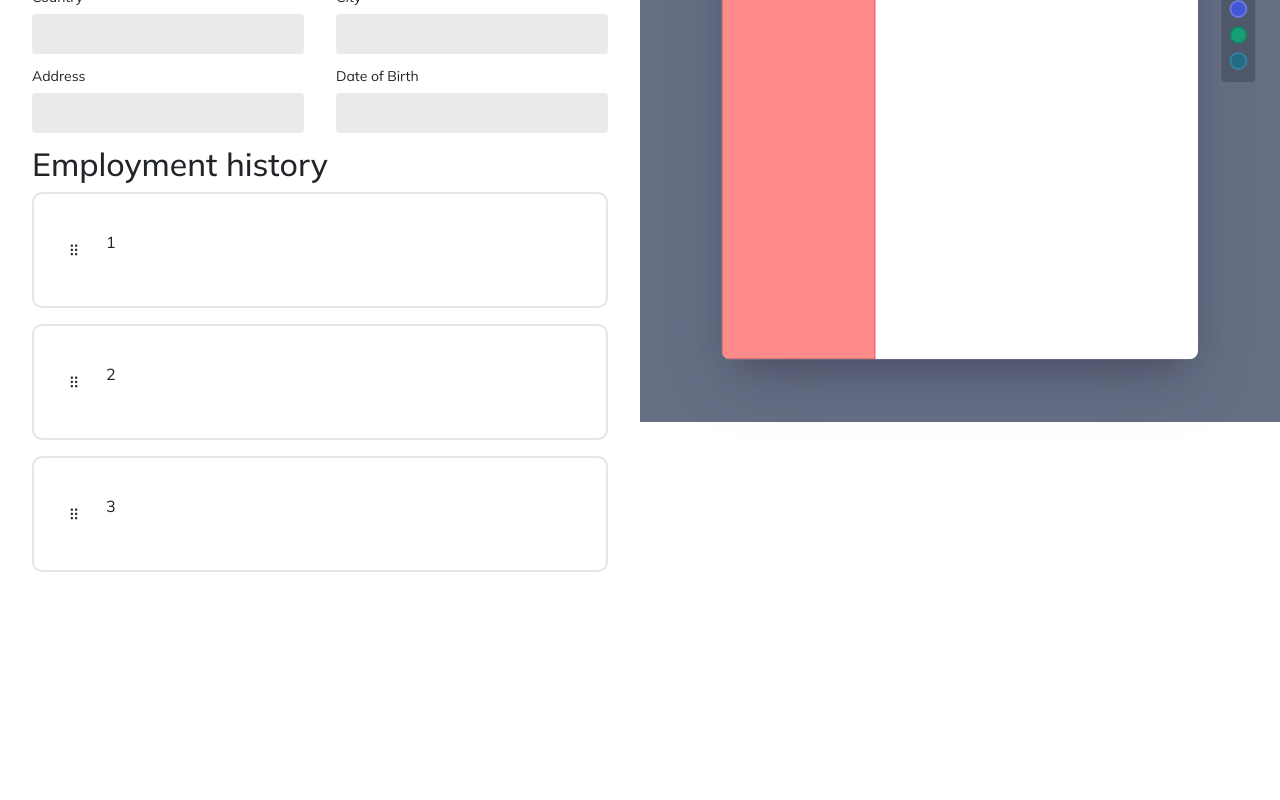
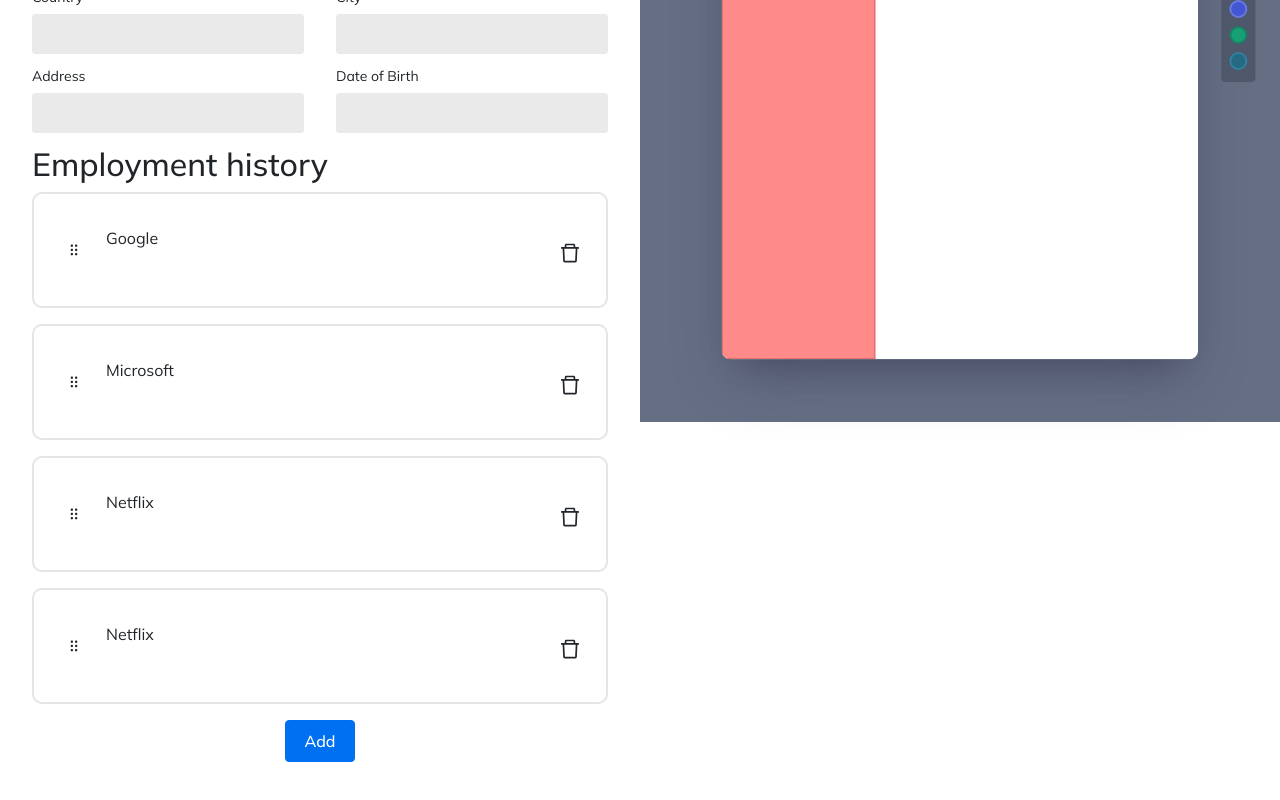
Before and after one commit to predragstojkovic03/cv-builder-workshop, a React (Create React App) app: page /resume-builder in a window 1280 px wide. Shown: the part 378-1178 px from the top of the page. Before the commit the page ends 1006 px from the top, so only its background shows below. Built offline with nearby package versions, Linux system fonts and the light colour scheme; the HTML template or start-up script is replaced by a standard one.

Commit message:
Stuck at injecting contentToDisplay property to state meant to be used in DnDList. WIP

```diff
--- a/package.json
+++ b/package.json
@@ -18,6 +18,7 @@
     "react-scripts": "5.0.1",
     "react-to-print": "^2.14.11",
     "react-use": "^17.4.0",
+    "uuid": "^9.0.0",
     "web-vitals": "^2.1.4"
   },
   "scripts": {
--- a/src/components/DragAndDropList/DragAndDropList.jsx
+++ b/src/components/DragAndDropList/DragAndDropList.jsx
@@ -1,4 +1,3 @@
-import React, { useState } from 'react';
 import { DndContext, closestCenter } from '@dnd-kit/core';
 import {
   arrayMove,
@@ -7,13 +6,7 @@
 } from '@dnd-kit/sortable';
 import SortableItem from '../SortableItem/SortableItem';
 
-const DragAndDropList = ({ employmentHistory, setEmploymentHistory }) => {
-  const [languages, setLanguages] = useState([
-    'JavaScript',
-    'Python',
-    'TypeScript',
-  ]);
-
+const DragAndDropList = ({ items, setItems }) => {
   const handleDragEnd = (event) => {
     //console.log('Drag end called');
     const { active, over } = event;
@@ -21,7 +14,7 @@
     // console.log('OVER:' + over.id);
 
     if (active.id !== over.id) {
-      setEmploymentHistory((items) => {
+      setItems((items) => {
         console.log(active);
         console.log(items);
         const activeIndex = items.findIndex((item) => item.id === active.id);
@@ -34,12 +27,9 @@
 
   return (
     <DndContext collisionDetection={closestCenter} onDragEnd={handleDragEnd}>
-      <SortableContext
-        items={employmentHistory}
-        strategy={verticalListSortingStrategy}
-      >
-        {employmentHistory.map((item) => (
-          <SortableItem key={item.id} id={item.id} />
+      <SortableContext items={items} strategy={verticalListSortingStrategy}>
+        {items.map((item) => (
+          <SortableItem key={item.id} id={item.id} text={item.companyName} />
         ))}
       </SortableContext>
     </DndContext>
--- a/src/components/EmploymentHistory/EmploymentHistory.jsx
+++ b/src/components/EmploymentHistory/EmploymentHistory.jsx
@@ -1,14 +1,29 @@
-import React from 'react';
+import { useEffect } from 'react';
 import DragAndDropList from '../DragAndDropList/DragAndDropList';
 
 const EmploymentHistory = ({ employmentHistory, setEmploymentHistory }) => {
+  const addItem = (e) => {
+    e.preventDefault();
+    const newItem = { companyName: 'Company name' };
+    setEmploymentHistory([...employmentHistory, newItem]);
+  };
+
   return (
     <div className='employmentHistoryWrapper'>
       <h2>Employment history</h2>
       <DragAndDropList
-        employmentHistory={employmentHistory}
-        setEmploymentHistory={setEmploymentHistory}
+        items={employmentHistory}
+        setItems={setEmploymentHistory}
       />
+      <div className='flex fullWidth justify-content-center'>
+        <button
+          className='btn btn-primary'
+          type='button'
+          onClick={(e) => addItem(e)}
+        >
+          Add
+        </button>
+      </div>
     </div>
   );
 };
--- a/src/components/ResumeEditor/ResumeEditor.jsx
+++ b/src/components/ResumeEditor/ResumeEditor.jsx
@@ -1,4 +1,3 @@
-import Card from 'react-bootstrap/Card';
 import { useNavigate } from 'react-router-dom';
 import Button from '../Button/Button';
 import EmploymentHistory from '../EmploymentHistory/EmploymentHistory';
--- a/src/components/SortableItem/SortableItem.css
+++ b/src/components/SortableItem/SortableItem.css
@@ -14,9 +14,17 @@
     box-shadow: rgba(149, 157, 165, 0.2) 0px 8px 24px 0px;
 }
 
-.dndItemContent {
-    display: flex;
-    align-items: center;
+.dndItemDeleteBtn {
+    all: unset;
+    font-size: 1.5rem;
+}
+
+.dndItemDeleteBtn:hover {
+    color: red;
+}
+
+.dndItemDeleteBtn:focus {
+    color: red;
 }
 
 .dragHandle {
--- a/src/components/SortableItem/SortableItem.jsx
+++ b/src/components/SortableItem/SortableItem.jsx
@@ -2,6 +2,7 @@
 import { useSortable } from '@dnd-kit/sortable';
 import { CSS } from '@dnd-kit/utilities';
 import { RxDragHandleDots2 } from 'react-icons/rx';
+import { AiOutlineDelete } from 'react-icons/ai';
 
 import './SortableItem.css';
 
@@ -17,11 +18,18 @@
   return (
     <div ref={setNodeRef} style={style}>
       <div className='dndItemWrapper'>
-        <div className='dndItemContent'>
-          <div className='dragHandle' {...attributes} {...listeners}>
-            <RxDragHandleDots2 className='dragHandleIcon' />
+        <div className='dndItemContent fullWidth flex align-items-center justify-content-space-between'>
+          <div className='dndItemLeft flex'>
+            <div className='dragHandle' {...attributes} {...listeners}>
+              <RxDragHandleDots2 className='dragHandleIcon' />
+            </div>
+            <p className='itemName'>{props.text}</p>
           </div>
-          <p className='itemName'>{props.id}</p>
+          <div className='dndItemRight flex align-items-center'>
+            <button type='button' className='dndItemDeleteBtn'>
+              <AiOutlineDelete className='dndItemDeleteIcon' />
+            </button>
+          </div>
         </div>
       </div>
     </div>
--- a/src/index.css
+++ b/src/index.css
@@ -31,6 +31,10 @@
   justify-content: center;
 }
 
+.justify-content-space-between {
+  justify-content: space-between;
+}
+
 .fullWidth {
   width: 100%;
 }
--- a/src/pages/ResumeBuilderPage.jsx
+++ b/src/pages/ResumeBuilderPage.jsx
@@ -1,7 +1,8 @@
-import { useState } from 'react';
+import { useEffect, useState } from 'react';
 import Button from '../components/Button/Button';
 import ResumeEditor from '../components/ResumeEditor/ResumeEditor';
 import ResumePreview from '../components/ResumePreview/ResumePreview';
+import { v4 as uuidv4 } from 'uuid';
 
 const ResumeBuilderPage = () => {
   const [previewActive, setPreviewActive] = useState(false);
@@ -35,10 +36,19 @@
   });
 
   const [employmentHistory, setEmploymentHistory] = useState([
-    { companyName: 'Google', id: 1 },
-    { companyName: 'Microsoft', id: 2 },
-    { companyName: 'Netflix', id: 3 },
+    { companyName: 'Google', id: uuidv4() },
+    { companyName: 'Microsoft', id: uuidv4() },
+    { companyName: 'Netflix', id: uuidv4() },
+    { companyName: 'Netflix', id: uuidv4() },
   ]);
+
+  // useEffect(() => {
+  //   setEmploymentHistory((employmentHistory) => {
+  //     return employmentHistory.map((item) => {
+  //       return { ...item, contentToDisplay: { text: item.companyName } };
+  //     });
+  //   });
+  // }, [employmentHistory, setEmploymentHistory]);
 
   // console.log(personalDetails);
 
```
Also changed, not shown: 1 other file (tests, documents, lock files or other folders).
